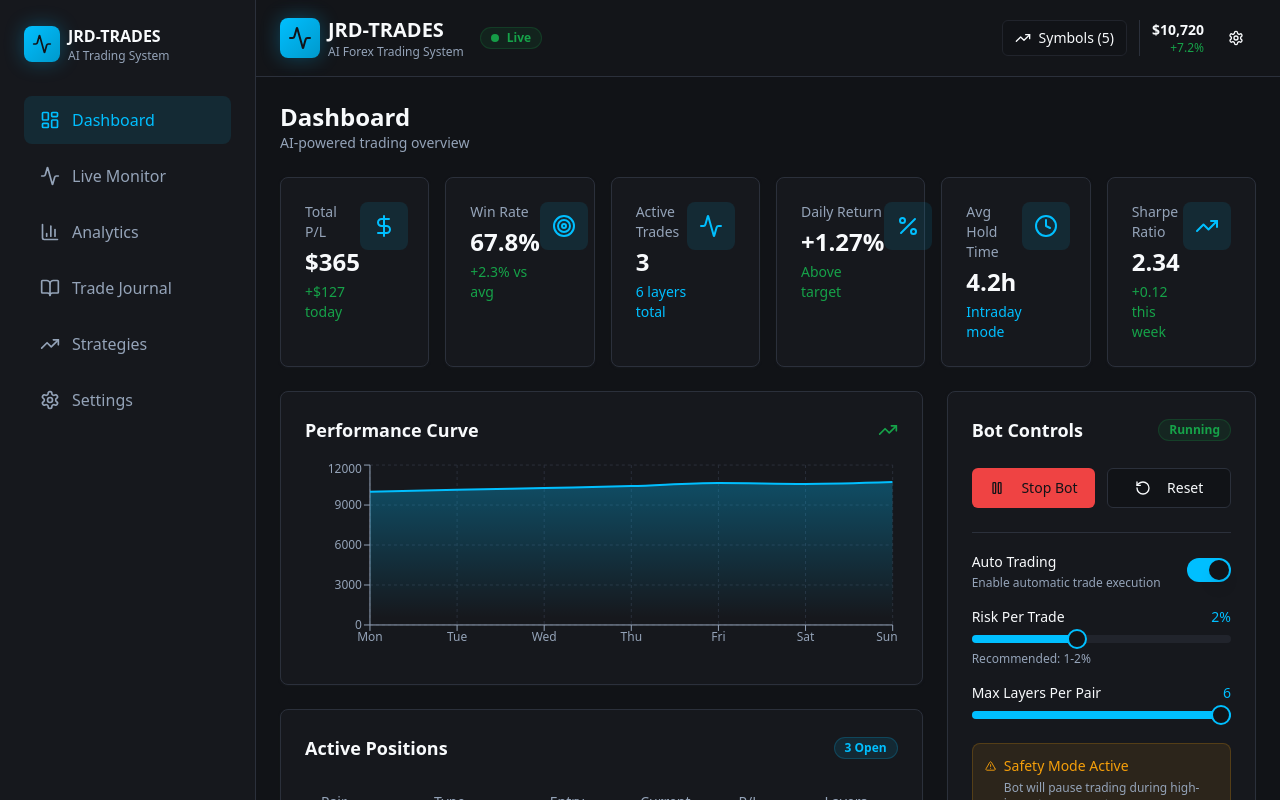
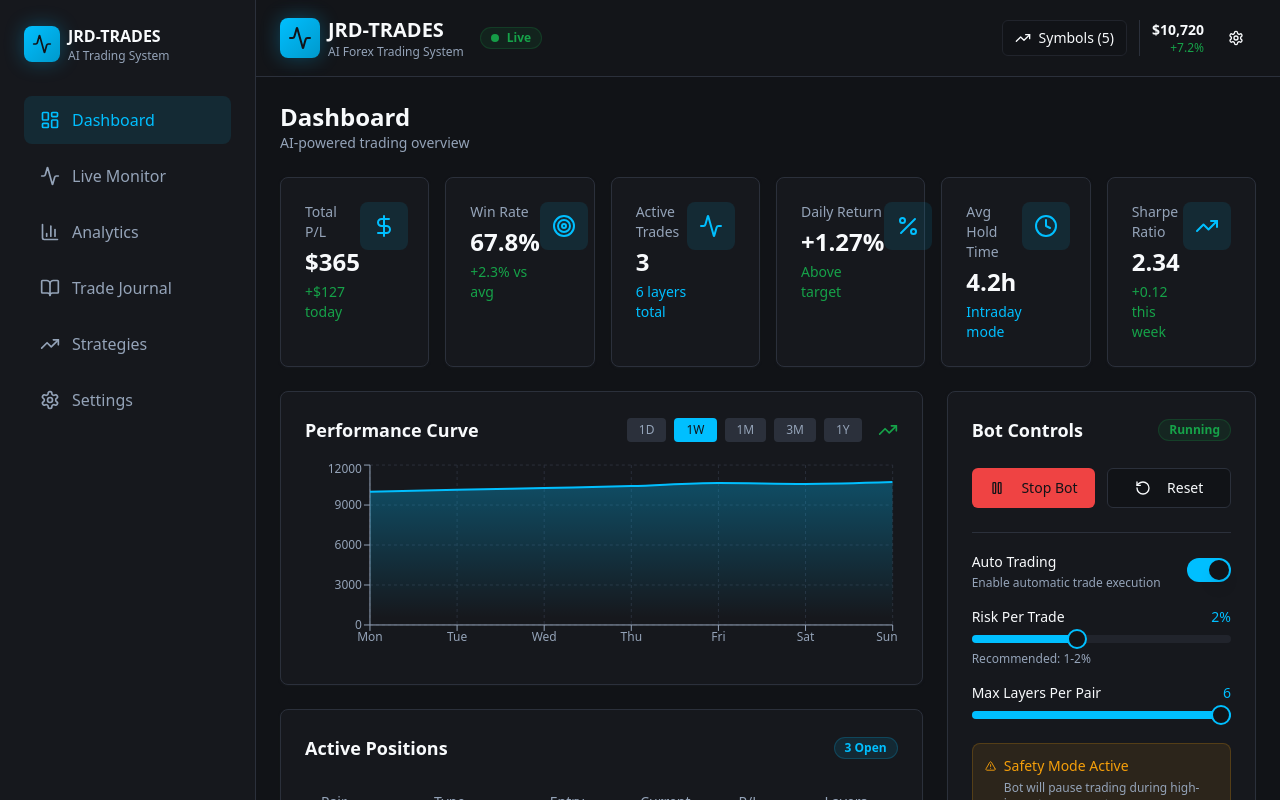
Before and after one commit to jrd-k/jrd-alphamind, a React (Vite) app: page / in a window 1280 px wide. Shown: the top 800 px of the page. Built offline with nearby package versions, Linux system fonts and the light colour scheme; the HTML template or start-up script is replaced by a standard one.

Commit message:
Add equity change time period toggle

```diff
--- a/src/components/PerformanceChart.tsx
+++ b/src/components/PerformanceChart.tsx
@@ -1,25 +1,65 @@
+import { useState } from "react";
 import { Card } from "@/components/ui/card";
 import { AreaChart, Area, XAxis, YAxis, CartesianGrid, Tooltip, ResponsiveContainer } from "recharts";
 import { TrendingUp } from "lucide-react";
 
-const data = [
-  { date: "Mon", balance: 10000 }, { date: "Tue", balance: 10150 },
-  { date: "Wed", balance: 10280 }, { date: "Thu", balance: 10420 },
-  { date: "Fri", balance: 10650 }, { date: "Sat", balance: 10580 },
-  { date: "Sun", balance: 10720 },
-];
+const timeframes = {
+  "1D": [
+    { date: "00:00", balance: 10620 }, { date: "04:00", balance: 10650 },
+    { date: "08:00", balance: 10680 }, { date: "12:00", balance: 10700 },
+    { date: "16:00", balance: 10710 }, { date: "20:00", balance: 10720 },
+  ],
+  "1W": [
+    { date: "Mon", balance: 10000 }, { date: "Tue", balance: 10150 },
+    { date: "Wed", balance: 10280 }, { date: "Thu", balance: 10420 },
+    { date: "Fri", balance: 10650 }, { date: "Sat", balance: 10580 },
+    { date: "Sun", balance: 10720 },
+  ],
+  "1M": [
+    { date: "W1", balance: 9800 }, { date: "W2", balance: 10100 },
+    { date: "W3", balance: 10350 }, { date: "W4", balance: 10720 },
+  ],
+  "3M": [
+    { date: "M1", balance: 9200 }, { date: "M2", balance: 9850 },
+    { date: "M3", balance: 10720 },
+  ],
+  "1Y": [
+    { date: "Jan", balance: 8500 }, { date: "Feb", balance: 8800 },
+    { date: "Mar", balance: 9200 }, { date: "Apr", balance: 9100 },
+    { date: "May", balance: 9500 }, { date: "Jun", balance: 9850 },
+    { date: "Jul", balance: 10100 }, { date: "Aug", balance: 10200 },
+    { date: "Sep", balance: 10350 }, { date: "Oct", balance: 10720 },
+  ],
+};
 
 export const PerformanceChart = () => {
+  const [selectedPeriod, setSelectedPeriod] = useState<keyof typeof timeframes>("1W");
+
   return (
     <Card className="p-6 bg-card border-border shadow-card">
       <div className="space-y-4">
         <div className="flex items-center justify-between">
           <h3 className="text-lg font-semibold text-foreground">Performance Curve</h3>
-          <TrendingUp className="h-5 w-5 text-bullish" />
+          <div className="flex items-center gap-2">
+            {Object.keys(timeframes).map((period) => (
+              <button
+                key={period}
+                onClick={() => setSelectedPeriod(period as keyof typeof timeframes)}
+                className={`px-3 py-1 text-xs font-medium rounded transition-colors ${
+                  selectedPeriod === period
+                    ? "bg-primary text-primary-foreground"
+                    : "bg-muted text-muted-foreground hover:bg-muted/80"
+                }`}
+              >
+                {period}
+              </button>
+            ))}
+            <TrendingUp className="h-5 w-5 text-bullish ml-2" />
+          </div>
         </div>
 
         <ResponsiveContainer width="100%" height={200}>
-          <AreaChart data={data}>
+          <AreaChart data={timeframes[selectedPeriod]}>
             <defs>
               <linearGradient id="colorBalance" x1="0" y1="0" x2="0" y2="1">
                 <stop offset="5%" stopColor="hsl(195 100% 50%)" stopOpacity={0.3}/>
```
